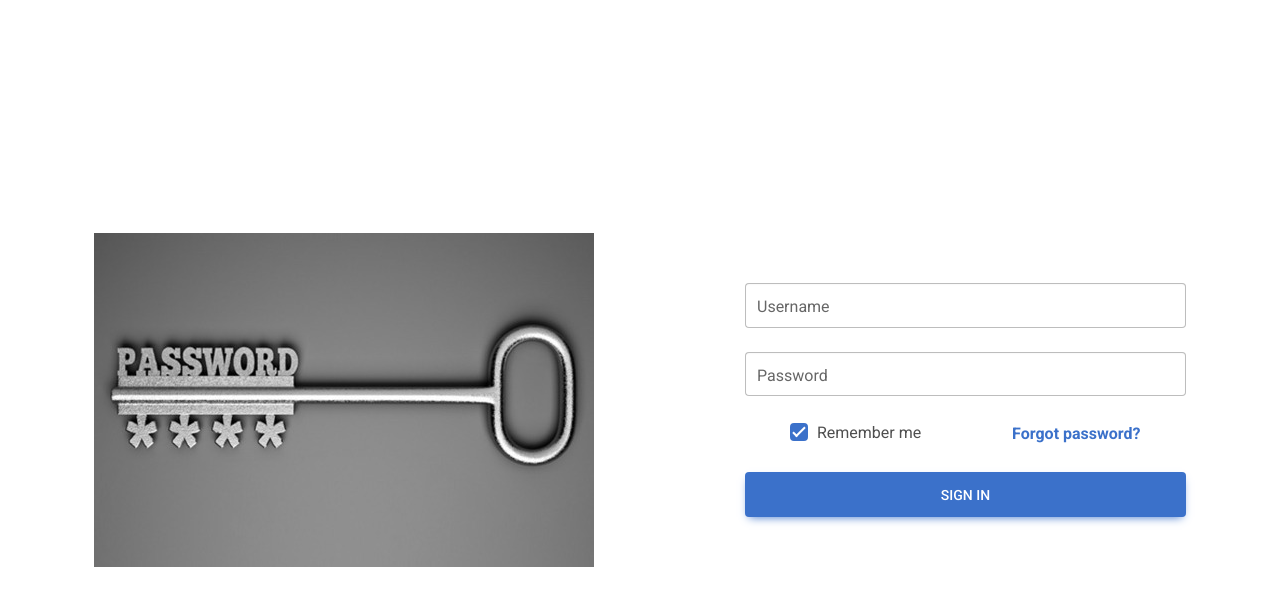
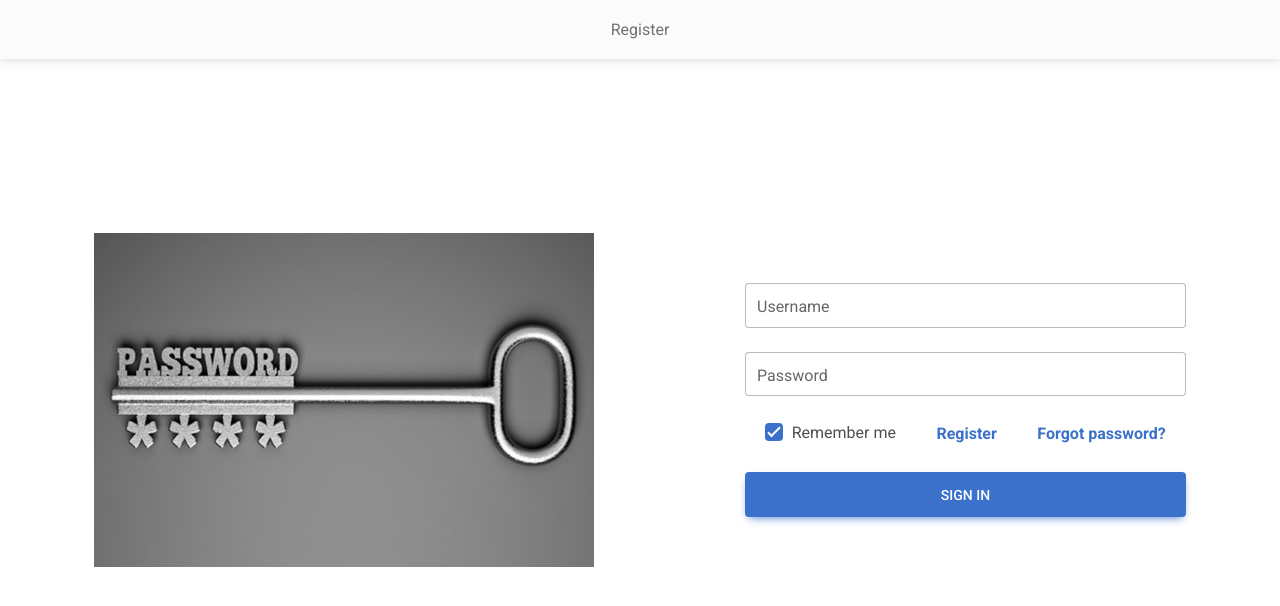
Before and after one commit to Dennismwendwa/bank_management, a Django app: page /accounts/login/ in a window 1280 px wide. Shown: the top 606 px of the page. Run offline with Django 4.2, Linux system fonts and the light colour scheme; parts of the project's set-up code (start-up, migrations or seed data) failed here and were passed over; some libraries are stand-ins or nearby versions.

Commit message:
added register link

```diff
--- a/savingrecord/templates/accounts/layout.html
+++ b/savingrecord/templates/accounts/layout.html
@@ -30,6 +30,26 @@ rel="stylesheet"
 />
 
   </head>
+
+  <header class="text-center">
+    <nav class="navbar navbar-expand-lg navbar-light bg-light fixed-top">
+
+        <div class="collapse navbar-collapse justify-content-center" id="navbarTogglerDemo02">
+            <ul class="navbar-nav">
+
+                <li class="nav-item active">
+                    <a class="nav-link" href="{% url 'register' %}">Register <span class="sr-only">(current)</span></a>
+                </li>
+
+            </ul>
+        </div>
+    </nav>
+</header>
+
+
+
+
+
   <body>
 
     <main id="main">
--- a/savingrecord/templates/accounts/login.html
+++ b/savingrecord/templates/accounts/login.html
@@ -54,9 +54,12 @@
                 Remember me
               </label>
             </div>
+            <a href="{% url 'register' %}"
+              ><strong>Register</strong></a
+            >
             <a href="{% url 'forgot_password' %}"
-              ><strong>Forgot password?</strong></a
-            >
+            ><strong>Forgot password?</strong></a
+          >
           </div>
 
           <!-- Submit button -->
--- a/savingrecord/templates/accounts/user_profile.html
+++ b/savingrecord/templates/accounts/user_profile.html
@@ -207,11 +207,11 @@
             </li>
 
 
-            <li>
+            <!--<li>
               <a href="">
                 <i class="bi bi-circle"></i><span>Statements</span>
               </a>
-            </li>
+            </li>-->
 
           </ul>
         </li>
```
